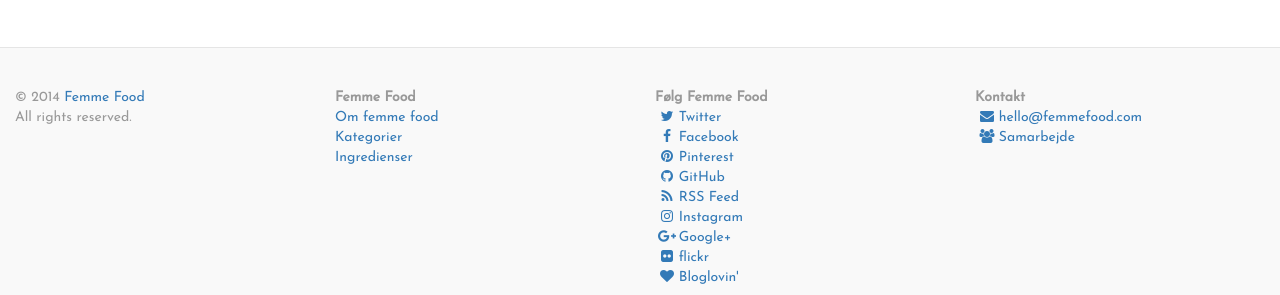
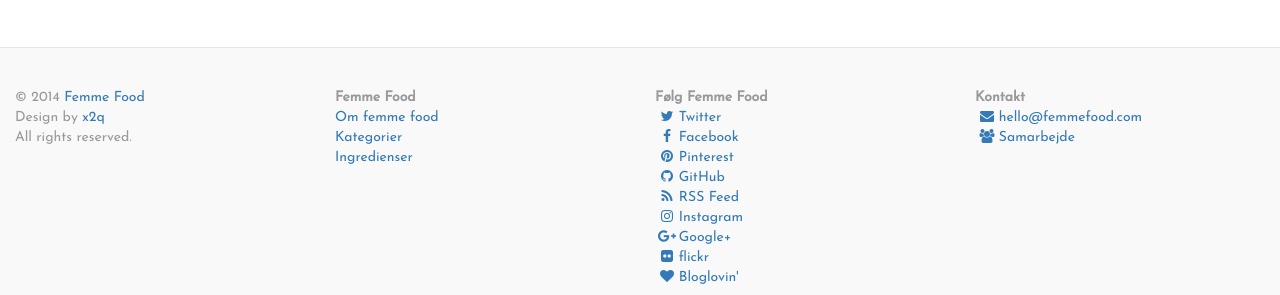
Before and after one commit to femmefood/femmefood.com, a Jekyll site: the page built from samarbejde/index.md, in a window 1280 px wide and 1016 px high. Shown: the part 718-1013 px from the top of the window. Built offline with Jekyll 4.4.1, drawn with Linux system fonts in a browser that asks for light colours; nearby versions of some CDN libraries; Markdown is read by kramdown in place of the engine named in the settings; comment, search, counter and statistics services are not loaded.

Commit message:
adds dynamic year and tag

```diff
--- a/_layouts/default.html
+++ b/_layouts/default.html
@@ -74,7 +74,8 @@
       <div class="row-fluid">
         <div class="col-md-3">
           <ul class="list-unstyled">
-            <li>© 2014 <a href="/">Femme Food</a></li>
+            <li>© {{ site.time | date: '%Y' }} <a href="/">Femme Food</a></li>
+            <li>Design by <a href="http://www.x2q.net/">x2q</a></li>
             <li>All rights reserved.</li>
           </ul>
         </div>
```
